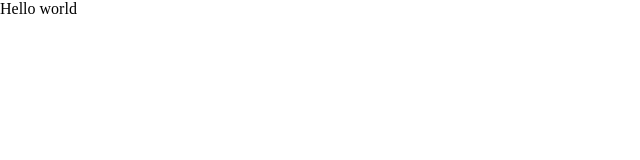
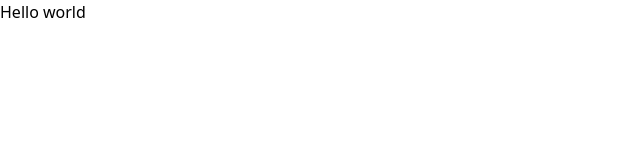
Before and after one commit to PavelSrom/easyspeak-makeover, a Next.js app: page / in a window 1280 px wide. Shown: the top 160 px of the page, without its empty margins (0-640 px from the left). Built offline with nearby package versions, Linux system fonts and the light colour scheme.

Commit message:
feat: add tailwind css

```diff
--- a/package.json
+++ b/package.json
@@ -19,6 +19,7 @@
     "@types/react": "17.0.36",
     "@typescript-eslint/eslint-plugin": "^5.4.0",
     "@typescript-eslint/parser": "^5.4.0",
+    "autoprefixer": "^10.4.0",
     "eslint": "^8.3.0",
     "eslint-config-airbnb": "^19.0.1",
     "eslint-config-airbnb-typescript": "^16.0.0",
@@ -30,7 +31,9 @@
     "eslint-plugin-prettier": "^4.0.0",
     "eslint-plugin-react": "^7.27.1",
     "eslint-plugin-react-hooks": "^4.3.0",
+    "postcss": "^8.3.11",
     "prettier": "^2.4.1",
+    "tailwindcss": "^2.2.19",
     "typescript": "4.5.2"
   }
 }
--- /dev/null
+++ b/postcss.config.js
@@ -0,0 +1,6 @@
+module.exports = {
+  plugins: {
+    tailwindcss: {},
+    autoprefixer: {},
+  },
+}
--- a/styles/globals.css
+++ b/styles/globals.css
@@ -1,3 +1,7 @@
+@tailwind base;
+@tailwind components;
+@tailwind utilities;
+
 * {
   box-sizing: border-box;
   margin: 0;
--- /dev/null
+++ b/tailwind.config.js
@@ -0,0 +1,11 @@
+module.exports = {
+  purge: ['./pages/**/*.{js,ts,jsx,tsx}', './components/**/*.{js,ts,jsx,tsx}'],
+  darkMode: false, // or 'media' or 'class'
+  theme: {
+    extend: {},
+  },
+  variants: {
+    extend: {},
+  },
+  plugins: [],
+}
```
Also changed, not shown: 1 other file (tests, documents, lock files or other folders).
